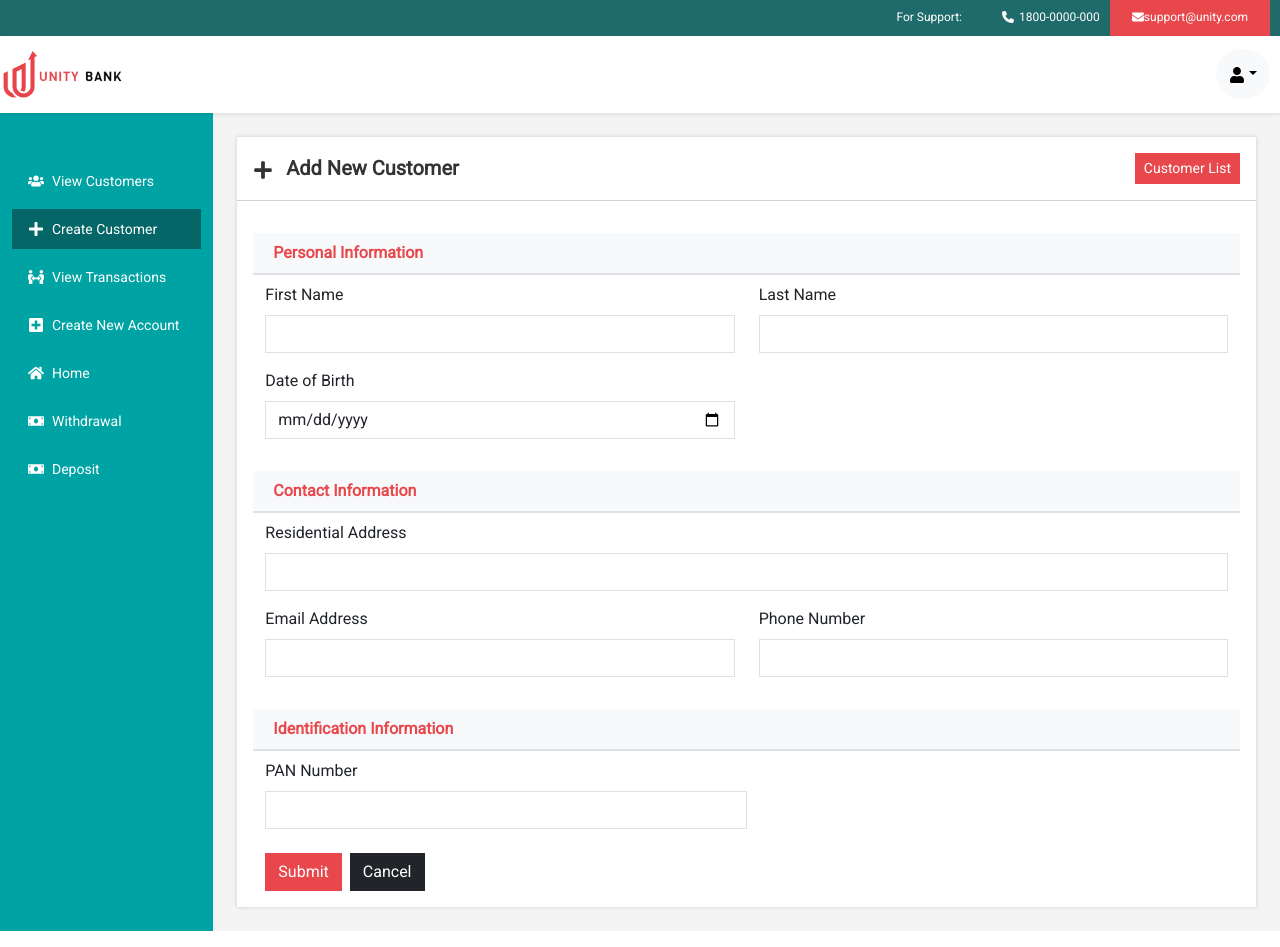
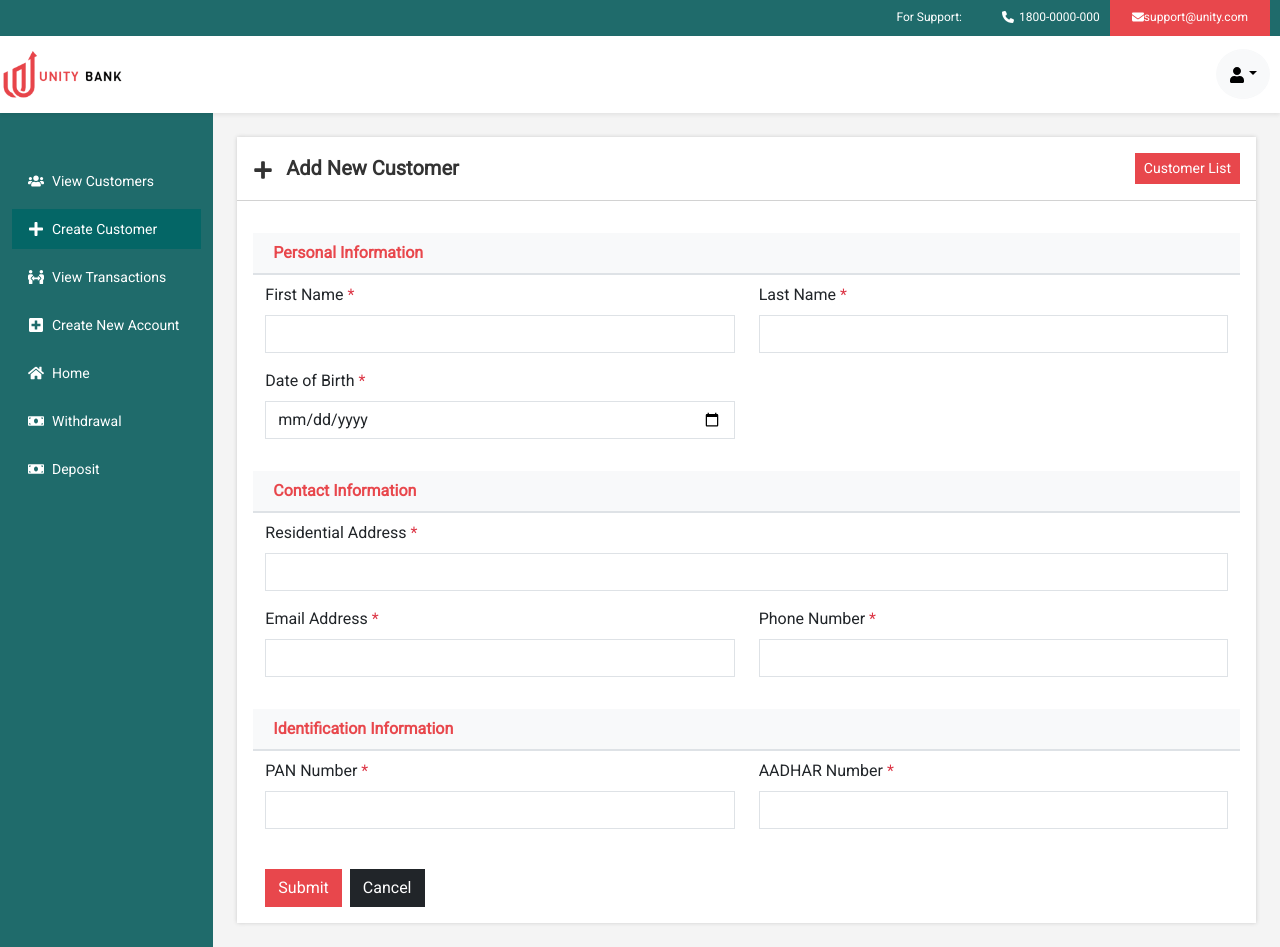
Before and after one commit to Harita-LTI/demo-retail-banking, a React (Create React App) app: page /admin/create-customer in a window 1280 px wide. Built offline with nearby package versions, Linux system fonts and the light colour scheme.

Commit message:
ui changes

```diff
--- /dev/null
+++ b/src/components/common/LayoutWithSidebar/Header.tsx
@@ -0,0 +1,54 @@
+import NavbarSupport from "../NavbarSupport";
+import {
+    Navbar,
+    Nav,
+    Dropdown,
+  } from "react-bootstrap";
+  import { FaCircle, FaUser } from "react-icons/fa";
+const Header = () => {
+    return (
+      <>
+        <NavbarSupport />
+        <Navbar bg="white" variant="light" expand="lg" className="shadow-sm">
+          <Navbar.Brand href="http://localhost:3000/">
+            <img
+              className="bank-full-logo"
+              src={
+                process.env.PUBLIC_URL + "/assets/images/unity_bank_full_logo_vertical.png"
+              }
+              alt="bank_logo"
+            />
+          </Navbar.Brand>
+          <Navbar.Toggle aria-controls="basic-navbar-nav" />
+          <Navbar.Collapse
+            id="basic-navbar-nav"
+            className="justify-content-end profile-nav"
+          >
+            <Nav className="height-50">
+              <Dropdown align={"end"}>
+                <Dropdown.Toggle
+                  variant="light"
+                  id="dropdown-basic"
+                  className="rounded-circle height-50"
+                >
+                  <FaUser />
+                </Dropdown.Toggle>
+                <Dropdown.Menu>
+                  <Dropdown.Item href="#action/1">
+                    <b className="text-secondary">
+                      <small>Logged In As: </small>
+                    </b>
+                    <br />
+                    John Doe
+                  </Dropdown.Item>
+                  <Dropdown.Divider />
+                  <Dropdown.Item href="/">Logout</Dropdown.Item>
+                </Dropdown.Menu>
+              </Dropdown>
+            </Nav>
+          </Navbar.Collapse>
+        </Navbar>
+      </>
+    );
+  };
+  export default Header;
--- /dev/null
+++ b/src/components/common/LayoutWithSidebar/LayoutContainer.tsx
@@ -0,0 +1,39 @@
+import { Row, Col, Card } from "react-bootstrap";
+import SidebarMenu from "./SidebarMenu";
+interface LayoutWithSidebarProps {
+  children?: any;
+  icon?: any;
+  title?: string;
+  btn?: any;
+  //param:any
+}
+interface LayoutContainerProps {
+  fn: LayoutWithSidebarProps;
+}
+const LayoutContainer: React.FC<LayoutContainerProps> = ({ fn }) => {
+  return (
+    <>
+      <Row className="m-0 vh-100">
+        <Col md={2} className="sidebar pt-4" style={{ background: "#1f6b6b" }}>
+          <SidebarMenu />
+        </Col>
+        <Col md={10} className="p-4 bg-content">
+          <Card className="rounded-0 border-0 card-shadow">
+            <Card.Header className="bg-white py-3">
+              <h5 className="mb-0 text-darkgrey">
+                <strong>
+                  {fn.icon} <span className="ms-2">{fn.title}</span>
+                </strong>
+              </h5>
+              {fn.btn ? fn.btn : null}
+            </Card.Header>
+            <Card.Body>
+              <Card.Text>{fn.children}</Card.Text>
+            </Card.Body>
+          </Card>
+        </Col>
+      </Row>
+    </>
+  );
+};
+export default LayoutContainer;
--- a/src/components/common/LayoutWithSidebar/index.tsx
+++ b/src/components/common/LayoutWithSidebar/index.tsx
@@ -1,75 +1,8 @@
-// import NavBar1 from "../Navbar1";
-// import NavBar2 from "../Navbar2";
-// import EngagementFooter from "../EngagementFooter";
-// import RegulatoryFooter from "../RegulatoryFooter";
-// import styled from "styled-components";
-// import SideMenu from "../../dashboard/SideMenu";
-
-// interface LayoutWithSidebarProps {
-//   children: any;
-//   //param:any
-// }
-// const LayoutContainer = styled.div`
-//   display: flex;
-//   margin-top: 5.8em;
-// `;
-
-// const LayoutContent = styled.div`
-//   flex: 1;
-//   display: grid;
-//   grid-template-columns: 2fr 1fr;
-//   background-color: #f4f5f7;
-// `;
-
-// const MainContent = styled.div`
-//   display: flex;
-//   flex-direction: column;
-// `;
-
-// const RightSidebar = styled.div`
-//   display: flex;
-//   flex-direction: column;
-//   gap: 20px;
-// `;
-// function LayoutWithSidebar(fn: LayoutWithSidebarProps) {
-//   return (
-//     <>
-//       <div style={{ position: "fixed", top: "0", zIndex: "3" }}></div>
-//       <LayoutContainer>
-//         <SideMenu />
-//         <LayoutContent>
-//           <MainContent>{fn.children}</MainContent>
-//           <RightSidebar>
-//             {/* <QuickTransfers /> */}
-//             {/* <Cards /> */}
-//           </RightSidebar>
-//         </LayoutContent>
-//       </LayoutContainer>
-//       <RegulatoryFooter />
-//     </>
-//   );
-// }
-
-// export default LayoutWithSidebar;
-
 import { faN } from "@fortawesome/free-solid-svg-icons";
 import React, { useState } from "react";
-import {
-  Container,
-  Navbar,
-  Nav,
-  Dropdown,
-  Table,
-  Row,
-  Col,
-  Card,
-} from "react-bootstrap";
-import { FaCircle, FaUser } from "react-icons/fa";
-import NavbarSupport from "../NavbarSupport";
 import "./index.css";
-import SidebarMenu from "./SidebarMenu";
-import EngagementFooter from "../EngagementFooter";
-import RegulatoryFooter from "../RegulatoryFooter";
+import LayoutContainer from "./LayoutContainer";
+import Header from "./Header";
 
 interface LayoutWithSidebarProps {
   children?: any;
@@ -86,78 +19,9 @@ function LayoutWithSidebar(fn: LayoutWithSidebarProps) {
   return (
     <div>
       <Header />
-      <Row className="m-0 vh-100">
-        <Col md={2} className="sidebar pt-4" style={{ background: "#00a3a3" }} >
-          <SidebarMenu />
-        </Col>
-        <Col md={10} className="p-4 bg-content">
-          <Card className="rounded-0 border-0 card-shadow">
-            <Card.Header className="bg-white py-3">
-              <h5 className="mb-0 text-darkgrey">
-                <strong>
-                  {fn.icon} <span className="ms-2">{fn.title}</span>
-                </strong>
-              </h5>
-              {fn.btn ? fn.btn : null}
-            </Card.Header>
-            <Card.Body>
-              <Card.Text>{fn.children}</Card.Text>
-            </Card.Body>
-          </Card>
-          {/* <div className="p-4">
-            <h2>Heading Bar</h2>
-          </div> */}
-        </Col>
-      </Row>
+      <LayoutContainer fn={fn}/>
     </div>
   );
 }
 
-const Header = () => {
-  return (
-    <>
-      <NavbarSupport />
-      <Navbar bg="white" variant="light" expand="lg" className="shadow-sm">
-        <Navbar.Brand href="http://localhost:3000/">
-          <img
-            className="bank-full-logo"
-            src={
-              process.env.PUBLIC_URL + "/assets/images/unity_bank_full_logo_vertical.png"
-            }
-            alt="bank_logo"
-          />
-        </Navbar.Brand>
-        <Navbar.Toggle aria-controls="basic-navbar-nav" />
-        <Navbar.Collapse
-          id="basic-navbar-nav"
-          className="justify-content-end profile-nav"
-        >
-          <Nav className="height-50">
-            <Dropdown align={"end"}>
-              <Dropdown.Toggle
-                variant="light"
-                id="dropdown-basic"
-                className="rounded-circle height-50"
-              >
-                <FaUser />
-              </Dropdown.Toggle>
-              <Dropdown.Menu>
-                <Dropdown.Item href="#action/1">
-                  <b className="text-secondary">
-                    <small>Logged In As: </small>
-                  </b>
-                  <br />
-                  John Doe
-                </Dropdown.Item>
-                <Dropdown.Divider />
-                <Dropdown.Item href="/">Logout</Dropdown.Item>
-              </Dropdown.Menu>
-            </Dropdown>
-          </Nav>
-        </Navbar.Collapse>
-      </Navbar>
-    </>
-  );
-};
-
 export default LayoutWithSidebar;
--- a/src/components/common/LoginForm/index.tsx
+++ b/src/components/common/LoginForm/index.tsx
@@ -57,7 +57,7 @@ export default function SignInForm() {
             <h1 className="headline pb-4">Log In</h1>
             <Form onSubmit={handleSubmit(onSubmit)}>
               <Form.Group controlId="email" className="py-2">
-                <Form.Label>Please enter your email</Form.Label>
+                <Form.Label>Please enter your email <span className="text-danger">*</span></Form.Label>
                 <Form.Control
                   type="email"
                   autoComplete="off"
@@ -73,7 +73,7 @@ export default function SignInForm() {
                 </Form.Control.Feedback>
               </Form.Group>
               <Form.Group controlId="password" className="py-2">
-                <Form.Label>Please enter your password</Form.Label>
+                <Form.Label>Please enter your password <span className="text-danger">*</span></Form.Label>
                 <Form.Control
                   type="password"
                   {...register("password", {
--- a/src/pages/admin/CreateCustomer.tsx
+++ b/src/pages/admin/CreateCustomer.tsx
@@ -9,6 +9,7 @@ const CreateCustomer = () => {
   const {
     register,
     handleSubmit,
+    reset,
     formState: { errors },
   } = useForm();
   const onSubmit = (data: any) => console.log(JSON.stringify(data));
@@ -23,7 +24,7 @@ const CreateCustomer = () => {
         </Row>
         <Row className="mb-3">
           <Form.Group as={Col}>
-            <Form.Label>First Name</Form.Label>
+            <Form.Label>First Name <span className="text-danger">*</span></Form.Label>
             <Form.Control
               type="text"
               {...register("firstName", { required: true, maxLength: 20 })}
@@ -35,7 +36,7 @@ const CreateCustomer = () => {
             )}
           </Form.Group>
           <Form.Group as={Col}>
-            <Form.Label>Last Name</Form.Label>
+            <Form.Label>Last Name <span className="text-danger">*</span></Form.Label>
             <Form.Control
               type="text"
               {...register("lastName", { required: true, maxLength: 20 })}
@@ -49,7 +50,7 @@ const CreateCustomer = () => {
         </Row>
         <Row>
           <Form.Group className="mb-3" as={Col} xs md={6}>
-            <Form.Label>Date of Birth</Form.Label>
+            <Form.Label>Date of Birth <span className="text-danger">*</span></Form.Label>
             <Form.Control
               type="date"
               {...register("dateOfBirth", { required: true })}
@@ -67,7 +68,7 @@ const CreateCustomer = () => {
           </Col>
         </Row>
         <Form.Group className="mb-3">
-          <Form.Label>Residential Address</Form.Label>
+          <Form.Label>Residential Address <span className="text-danger">*</span></Form.Label>
           <Form.Control
             type="text"
             {...register("residentialAddress", { required: true })}
@@ -80,7 +81,7 @@ const CreateCustomer = () => {
         </Form.Group>
         <Row>
           <Form.Group className="mb-3" as={Col}>
-            <Form.Label>Email Address</Form.Label>
+            <Form.Label>Email Address <span className="text-danger">*</span></Form.Label>
             <Form.Control
               type="email"
               {...register("email", {
@@ -95,7 +96,7 @@ const CreateCustomer = () => {
             )}
           </Form.Group>
           <Form.Group className="mb-3" as={Col}>
-            <Form.Label>Phone Number</Form.Label>
+            <Form.Label>Phone Number <span className="text-danger">*</span></Form.Label>
             <Form.Control
               type="tel"
               {...register("phoneNumber", {
@@ -115,8 +116,9 @@ const CreateCustomer = () => {
             <b>Identification Information</b>
           </Col>
         </Row>
-        <Form.Group className="mb-3" as={Col} xs md={6}>
-          <Form.Label>PAN Number</Form.Label>
+        <Row>
+        <Form.Group className="mb-3" as={Col}>
+          <Form.Label>PAN Number <span className="text-danger">*</span></Form.Label>
           <Form.Control
             type="text"
             {...register("panNumber", {
@@ -130,9 +132,25 @@ const CreateCustomer = () => {
             </Form.Text>
           )}
         </Form.Group>
+        <Form.Group className="mb-3" as={Col}>
+          <Form.Label>AADHAR Number <span className="text-danger">*</span></Form.Label>
+          <Form.Control
+            type="text"
+            {...register("aadharNumber", {
+              required: true,
+              pattern: /^[2-9]{1}[0-9]{3}[0-9]{4}[0-9]{4}$/,
+            })}
+          />
+          {errors.aadharNumber && (
+            <Form.Text className="text-danger">
+              This field is required and must be a valid Aadhar number
+            </Form.Text>
+          )}
+        </Form.Group>
+        </Row>
         <Form.Group className="mt-4">
           <Button type="submit">Submit</Button>
-          <Button type="button" className="ms-2" variant="dark">
+          <Button type="button" className="ms-2" variant="dark" onClick={() => reset()}>
             Cancel
           </Button>
         </Form.Group>
--- a/src/pages/user/Credit.tsx
+++ b/src/pages/user/Credit.tsx
@@ -5,7 +5,7 @@ import LayoutWithSidebar from "../../components/common/LayoutWithSidebar";
 import { Button, Form } from "react-bootstrap";
 
 const Credit = () => {
-  const { register, handleSubmit, formState: { errors } } = useForm();
+  const { register, handleSubmit, reset, formState: { errors } } = useForm();
 
   const onSubmit = (data:any) => {
     console.log(data);
@@ -13,10 +13,10 @@ const Credit = () => {
   };
 
   return (
-    <div className="container mt-5">
+    <div className="container">
       <Form onSubmit={handleSubmit(onSubmit)}>
         <Form.Group controlId="amount" className="py-2">
-          <Form.Label>Please enter the amount</Form.Label>
+          <Form.Label>Please enter the amount <span className="text-danger">*</span></Form.Label>
           <Form.Control
             type="number"
             autoComplete='off'
@@ -28,9 +28,12 @@ const Credit = () => {
             {typeof errors.amount?.message === 'string' && errors.amount.message}
           </Form.Control.Feedback>
         </Form.Group>
-        <Button type="submit" className="mt-3" style={{ backgroundColor: '#e8474c', color: '#fff' }}>
-          Submit
-        </Button>
+        <Form.Group className="mt-4">
+          <Button type="submit">Submit</Button>
+          <Button type="button" className="ms-2" variant="dark" onClick={() => reset()}>
+            Cancel
+          </Button>
+        </Form.Group>
       </Form>
     </div>
   );
--- a/src/pages/user/Debit.tsx
+++ b/src/pages/user/Debit.tsx
@@ -5,7 +5,7 @@ import LayoutWithSidebar from "../../components/common/LayoutWithSidebar";
 import { Button, Form } from "react-bootstrap";
 
 const Debit = () => {
-  const { register, handleSubmit, formState: { errors } } = useForm();
+  const { register, handleSubmit, reset, formState: { errors } } = useForm();
 
   const onSubmit = (data:any) => {
     console.log(data);
@@ -13,10 +13,10 @@ const Debit = () => {
   };
 
   return (
-    <div className="container mt-5">
+    <div className="container">
       <Form onSubmit={handleSubmit(onSubmit)}>
         <Form.Group controlId="amount" className="py-2">
-          <Form.Label>Please enter the amount</Form.Label>
+          <Form.Label>Please enter the amount <span className="text-danger">*</span></Form.Label>
           <Form.Control
             type="number"
             autoComplete='off'
@@ -28,9 +28,12 @@ const Debit = () => {
             {typeof errors.amount?.message === 'string' && errors.amount.message}
           </Form.Control.Feedback>
         </Form.Group>
-        <Button type="submit" className="mt-3" style={{ backgroundColor: '#e8474c', color: '#fff' }}>
-          Submit
-        </Button>
+        <Form.Group className="mt-4">
+          <Button type="submit">Submit</Button>
+          <Button type="button" className="ms-2" variant="dark" onClick={() => reset()}>
+            Cancel
+          </Button>
+        </Form.Group>
       </Form>
     </div>
   );
```
